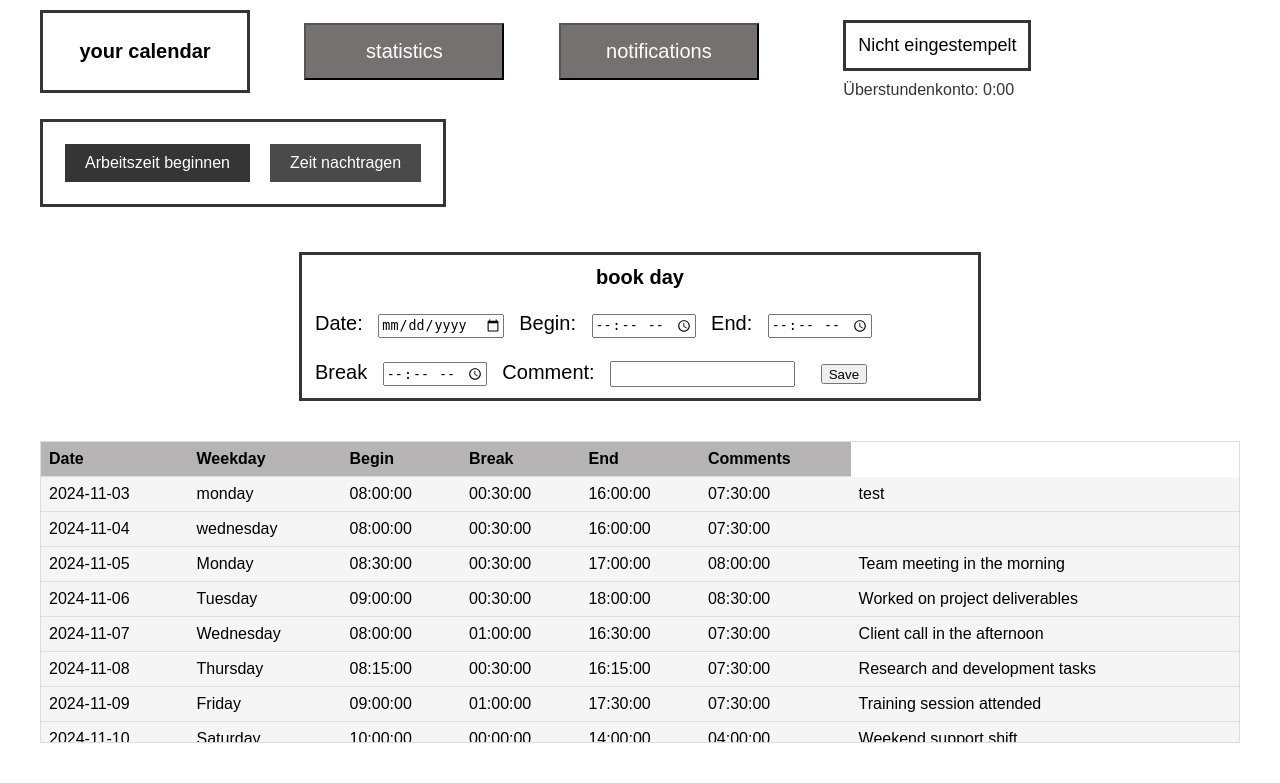
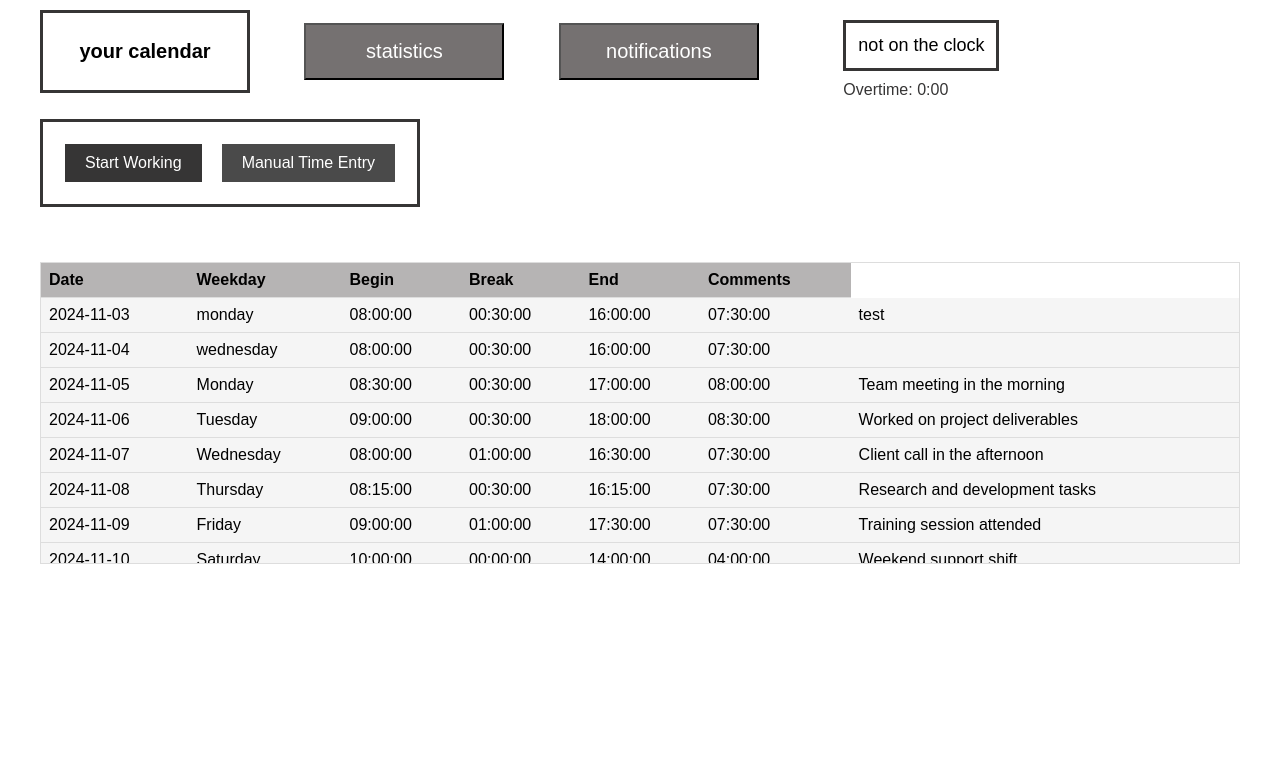
Before and after one commit to matixx03/Software-Engineering---Lab-Projects-Scrum-Waterfall-, a PHP site: page /supervisor.php in a window 1280 px wide. Shown: the part 75-858 px from the top of the page. After the commit the page ends 639 px from the top, so only its background shows below. Run offline with PHP 8.4, Linux system fonts and the light colour scheme; data comes from the database, SQL or seed files in the repository.

Commit message:
englisch

```diff
--- a/supervisor.php
+++ b/supervisor.php
@@ -35,45 +35,45 @@
 
     <div class="status-box">
       <div id="timeStatus" class="time-status">
-          Nicht eingestempelt
+          not on the clock
       </div>
 
       <div class="flex-time">
-          Überstundenkonto: 0:00
+          Overtime: 0:00
       </div>
     </div>
 
     <div class="control-panel">
       <div class="button-container">
-        <button class="time-button" id="startButton">Arbeitszeit beginnen</button>
-        <button class="time-button manual-entry-button" id="manualEntryButton">Zeit nachtragen</button>
+        <button class="time-button" id="startButton">Start Working</button>
+        <button class="time-button manual-entry-button" id="manualEntryButton">Manual Time Entry</button>
       </div>
 
       <div id="manualEntryForm" class="manual-entry-form hidden">
           <div class="form-row">
               <div class="form-group">
-                  <label for="entryDate">Datum:</label>
+                  <label for="entryDate">Date:</label>
                   <input type="date" id="entryDate" class="form-input">
               </div>
               <div class="form-group">
-                  <label for="startTime">Beginn:</label>
+                  <label for="startTime">Begin:</label>
                   <input type="time" id="startTime" class="form-input">
               </div>
               <div class="form-group">
-                  <label for="endTime">Ende:</label>
+                  <label for="endTime">End:</label>
                   <input type="time" id="endTime" class="form-input">
               </div>
               <div class="form-group">
-                  <label for="breakTime">Pause (Minuten):</label>
+                  <label for="breakTime">Pause (Minutes):</label>
                   <input type="number" id="breakTime" class="form-input" min="0" step="15" value="30">
               </div>
               <div class="form-group">
-                  <label for="comment">Kommentar:</label>
+                  <label for="comment">Comment:</label>
                   <input type="text" id="comment" class="form-input">
               </div>
               <div class="form-group button-group">
-                  <button class="time-button" id="saveManualEntry">Speichern</button>
-                  <button class="time-button cancel-button" id="cancelManualEntry">Abbrechen</button>
+                  <button class="time-button" id="saveManualEntry">Save</button>
+                  <button class="time-button cancel-button" id="cancelManualEntry">Abort</button>
               </div>
           </div>
       </div>
@@ -85,20 +85,6 @@
     </div>
 
 
-
-    <div class="vacationbox">
-    <p class="calp">book day</p>
-    <br>
-            <form action="<?php echo htmlspecialchars($_SERVER["PHP_SELF"]);?>" method="POST" class="vacationform">
-                Date: <input type="date" name="date" class="vacainput" required>
-                Begin: <input type="time" name="time_started" class="vacainput" required>
-                End: <input type="time" name="time_ended" class="vacainput" required>
-                <br><br>
-                Break <input type="time" name="time_break" class="vacainput" required>
-                Comment: <input type="text" name="comment" class="vacainput">
-                <input type="submit" value="Save" class="vacainput">
-            </form>
-        </div>
 
         <div class="table-container">
             <table>
```
Also changed, not shown: employee.php (+11 -11 lines).
